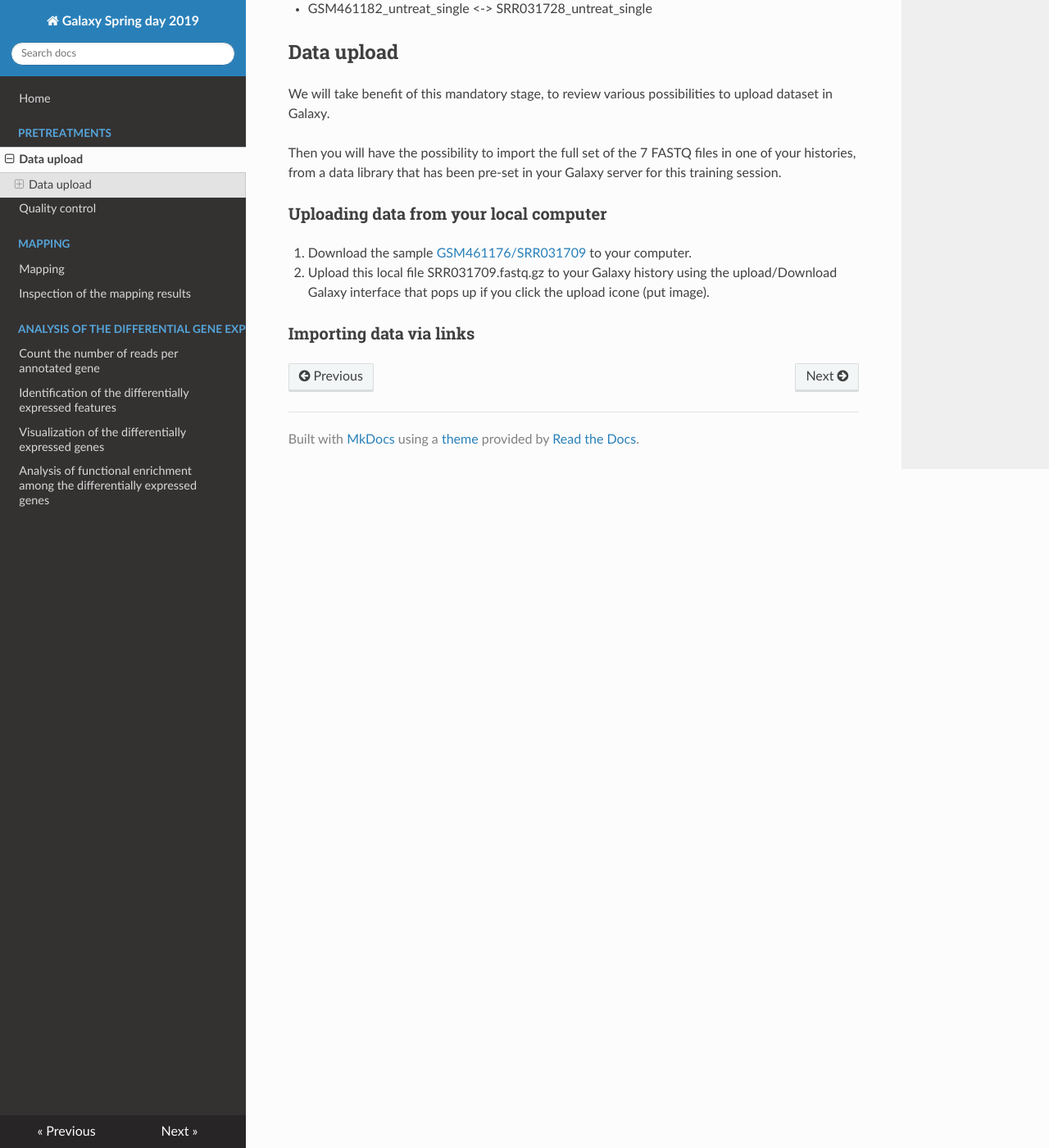
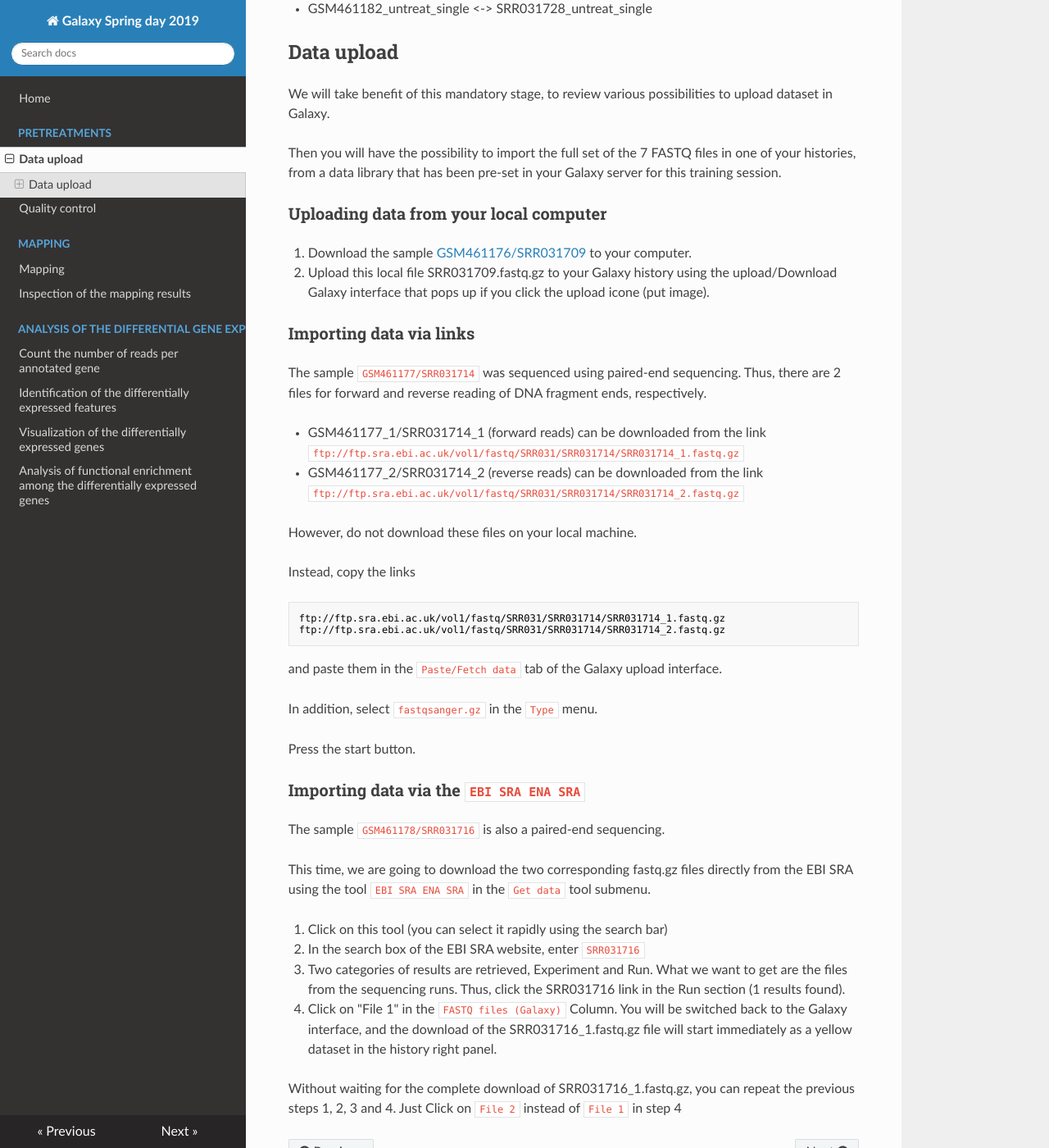
Before and after one commit to ARTbio/springday, an MkDocs documentation site: the page built from docs/uploads.md, in a window 1280 px wide and 1400 px high, scrolled down 833 px. Shown: the whole window at 82% size. Built offline with MkDocs 1.6.1, drawn with Linux system fonts in a browser that asks for light colours; nearby versions of some CDN libraries.

Commit message:
download by link and download using the SRA tool

```diff
--- a/docs/uploads.md
+++ b/docs/uploads.md
@@ -48,3 +48,43 @@
 Galaxy interface that pops up if you click the upload icone (put image).
 
 ### Importing data via links
+
+The sample `GSM461177/SRR031714` was sequenced using paired-end sequencing. Thus, there are 2 files for forward
+and reverse reading of DNA fragment ends, respectively.
+
+- GSM461177_1/SRR031714_1 (forward reads) can be downloaded from the link
+`ftp://ftp.sra.ebi.ac.uk/vol1/fastq/SRR031/SRR031714/SRR031714_1.fastq.gz`
+- GSM461177_2/SRR031714_2 (reverse reads) can be downloaded from the link
+`ftp://ftp.sra.ebi.ac.uk/vol1/fastq/SRR031/SRR031714/SRR031714_2.fastq.gz`
+
+However, do not download these files on your local machine.
+
+Instead, copy the links
+
+    ftp://ftp.sra.ebi.ac.uk/vol1/fastq/SRR031/SRR031714/SRR031714_1.fastq.gz
+    ftp://ftp.sra.ebi.ac.uk/vol1/fastq/SRR031/SRR031714/SRR031714_2.fastq.gz
+
+and paste them in the `Paste/Fetch data` tab of the Galaxy upload interface.
+
+In addition, select `fastqsanger.gz` in the `Type` menu.
+
+Press the start button.
+
+### Importing data via the `EBI SRA ENA SRA`
+
+The sample `GSM461178/SRR031716` is also a paired-end sequencing.
+
+This time, we are going to download the two corresponding fastq.gz files directly from
+the EBI SRA using the tool `EBI SRA ENA SRA` in the `Get data` tool submenu.
+
+1. Click on this tool (you can select it rapidly using the search bar)
+2. In the search box of the EBI SRA website, enter `SRR031716`
+3. Two categories of results are retrieved, Experiment and Run.
+What we want to get are the files from the sequencing runs. Thus, click the
+SRR031716 link in the Run section (1 results found).
+4. Click on "File 1" in the `FASTQ files (Galaxy)` Column.
+You will be switched back to the Galaxy interface, and the download of the
+SRR031716_1.fastq.gz file will start immediately as a yellow dataset in the history right panel.
+
+Without waiting for the complete download of SRR031716_1.fastq.gz, you can repeat
+the previous steps 1, 2, 3 and 4. Just Click on `File 2` instead of `File 1` in step 4
```
